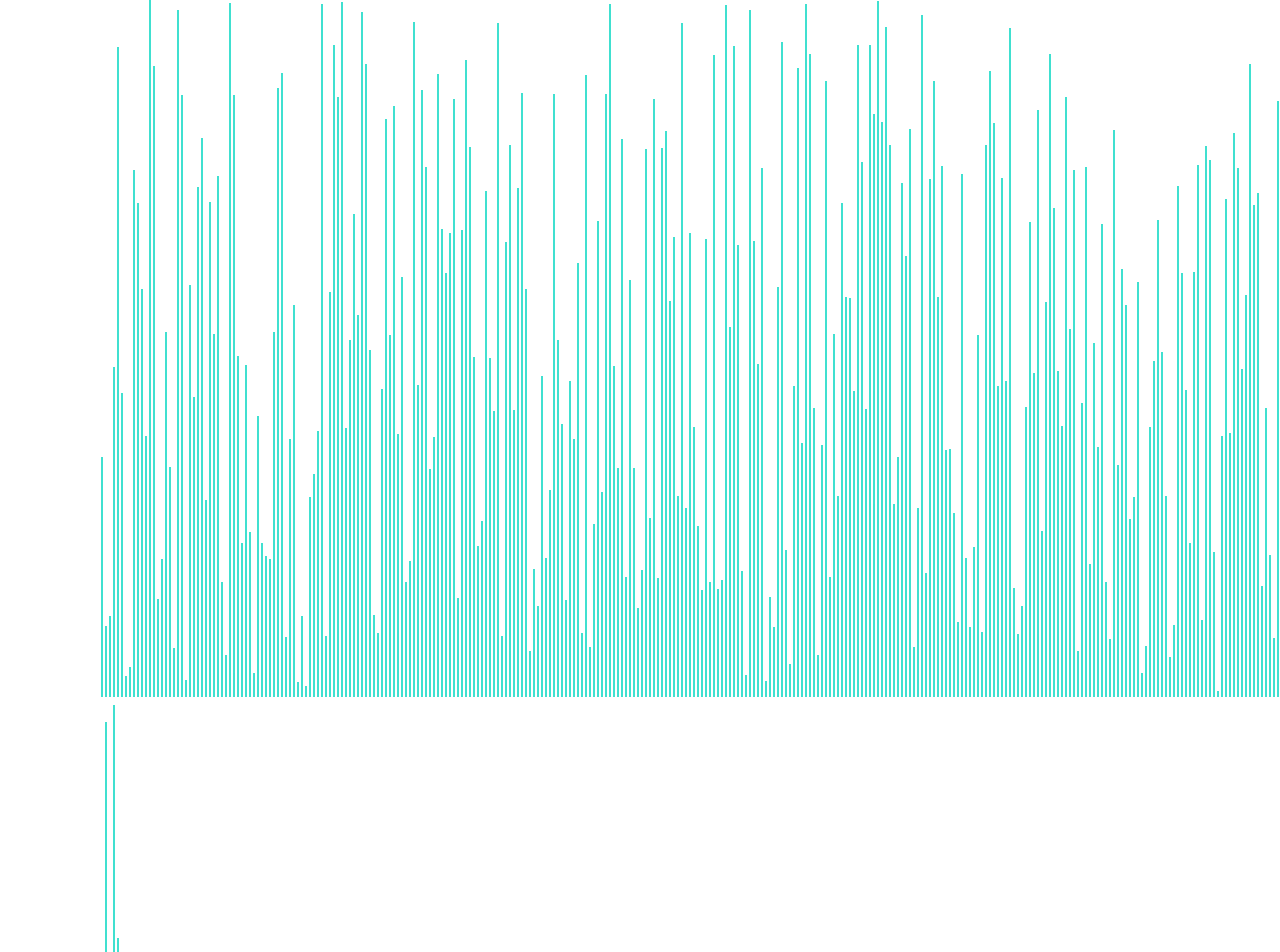
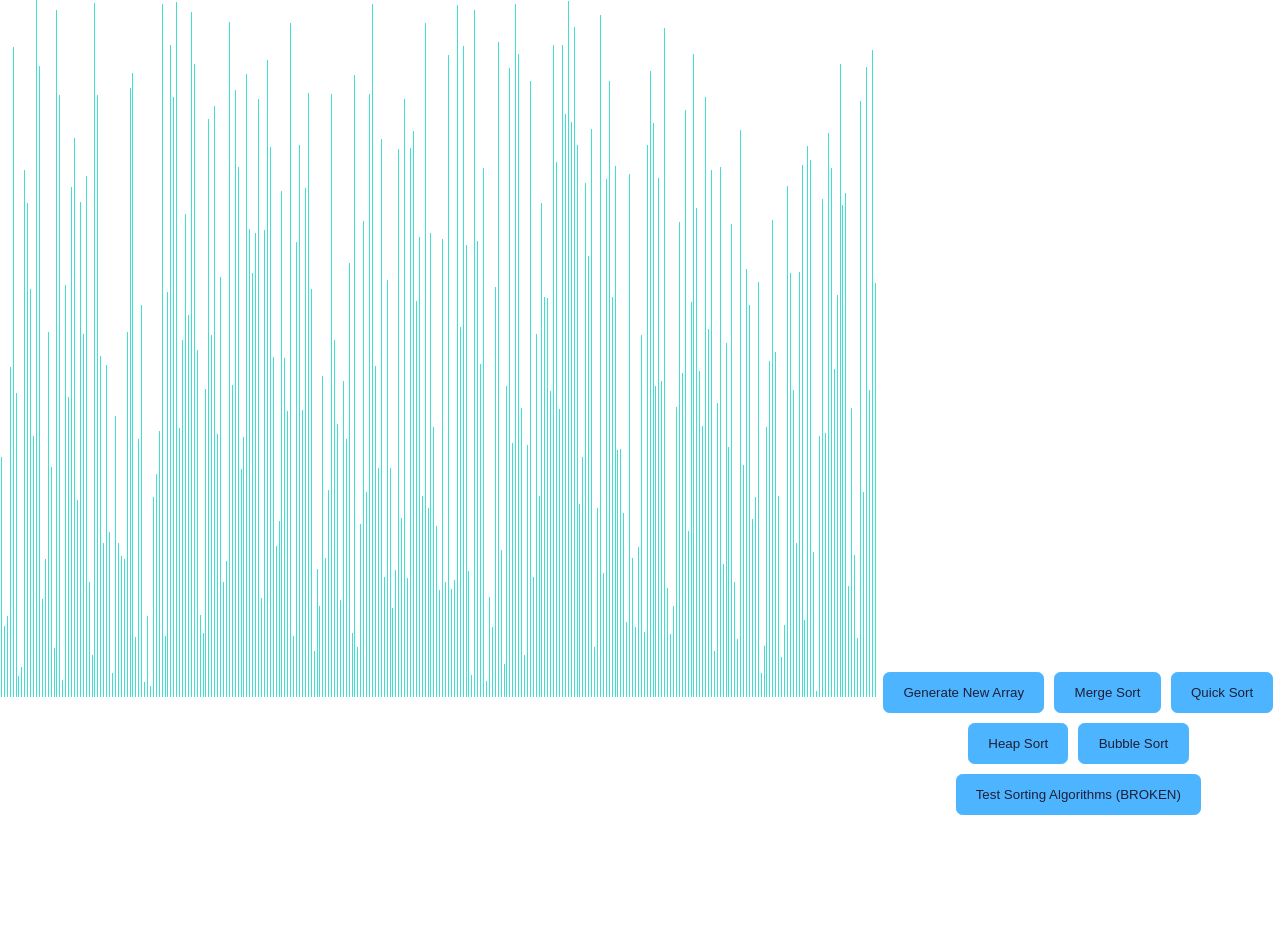
Before and after one commit to RaymondJSu/sorting-visualizer, a React (Create React App) app: page / in a window 1280 px wide. Shown: the top 952 px of the page. After the commit the page ends 815 px from the top, so only its background shows below. Built offline with nearby package versions, Linux system fonts and the light colour scheme.

Commit message:
fix arrays and buttons styling

```diff
--- a/src/index.css
+++ b/src/index.css
@@ -59,15 +59,19 @@ body {
   background: var(--color-primary);
   color: var(--color-bg);
 }
-.array-container .button-container {
+.button-container {
   display: flex;
-  justify-content: space-around;
+  flex-wrap: wrap;
+  justify-content: center;
+  gap: 10px;
 }
 
 /* =================== array styles ================*/
 .array-container{
-  position: absolute;
-  left: 100px;
+  display: flex;
+  justify-content: center;
+  align-items: baseline;
+  flex-wrap: nowrap; /* Prevent wrapping */
 }
 .array-bar{
   width: 2px;
```
